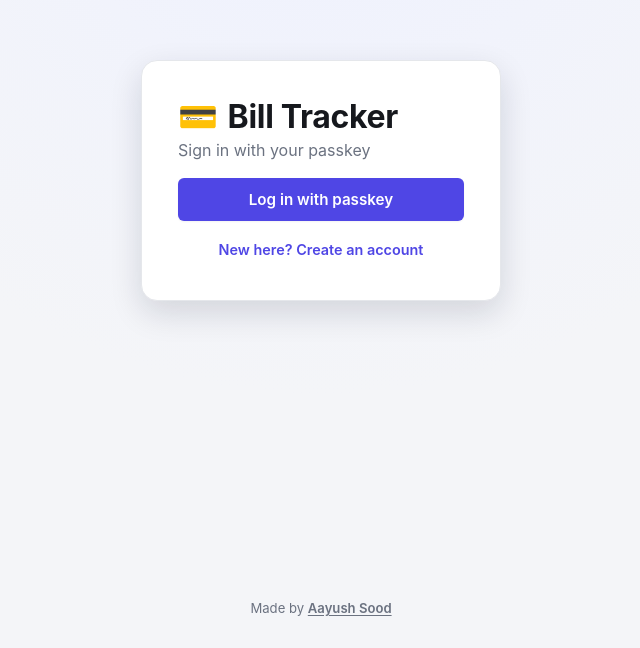
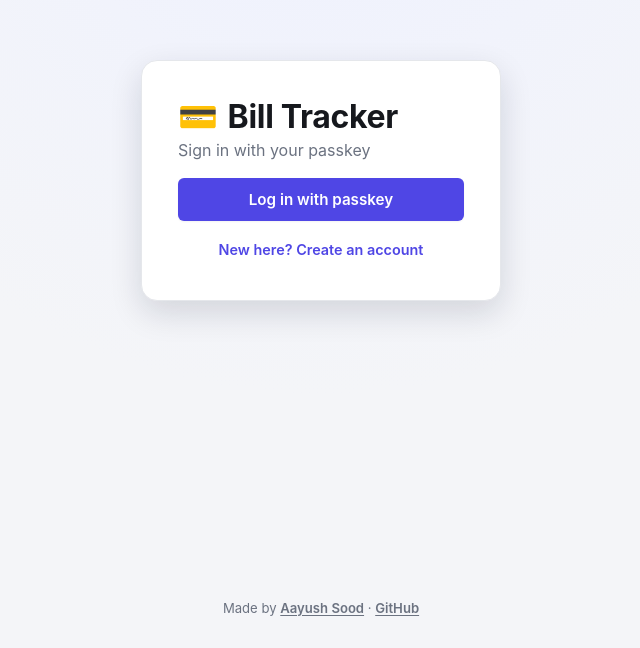
Before and after one commit to soodaayush/expense-tracker, a React (Vite) app in the folder frontend/: page /login in a window 1280 px wide. Shown: the part 220-868 px from the top of the page, without its empty margins (319-959 px from the left). Built offline with nearby package versions, Linux system fonts and the light colour scheme; no server answers.

Commit message:
Updated footer

```diff
--- a/frontend/src/components/Footer.tsx
+++ b/frontend/src/components/Footer.tsx
@@ -5,6 +5,10 @@ export default function Footer() {
       <a href="https://www.aayushsood.com/" target="_blank" rel="noopener noreferrer">
         Aayush Sood
       </a>
+      <span aria-hidden="true"> · </span>
+      <a href="https://github.com/soodaayush/expense-tracker" target="_blank" rel="noopener noreferrer">
+        GitHub
+      </a>
     </footer>
   );
 }
```
